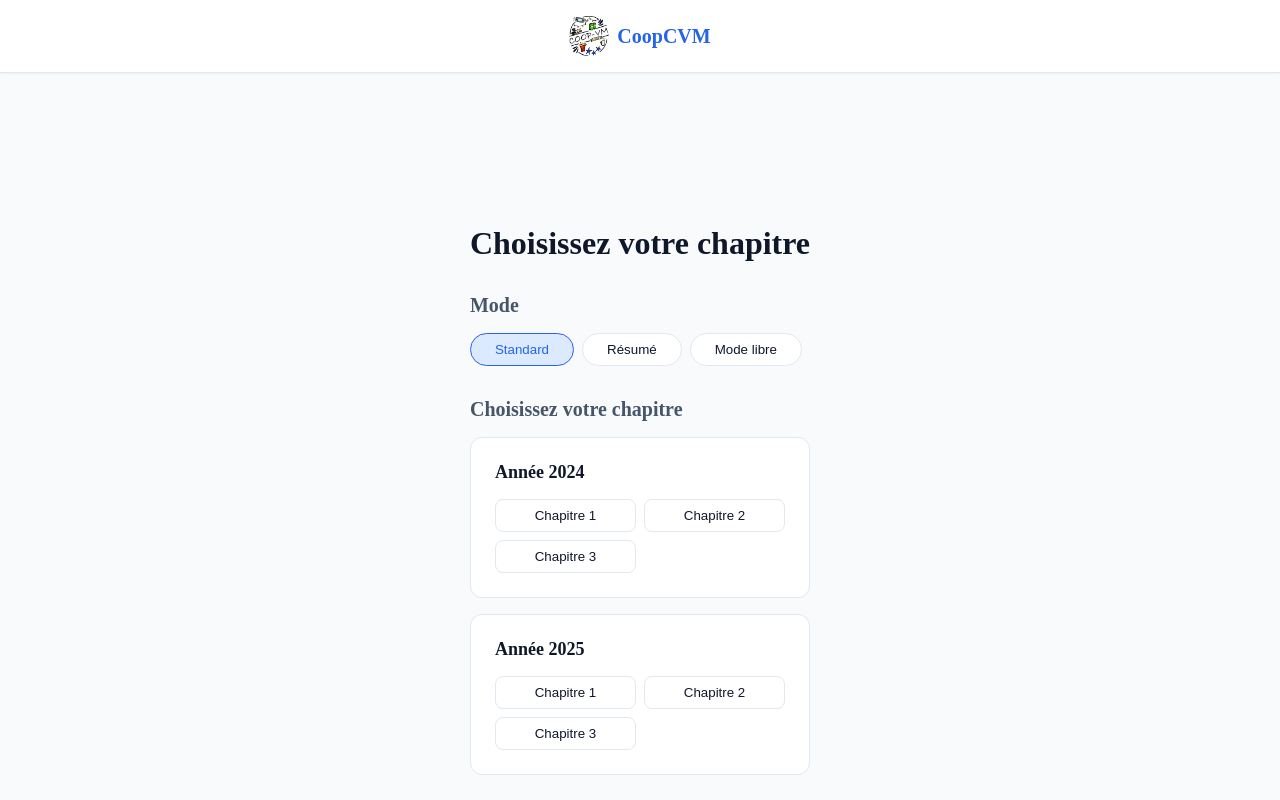
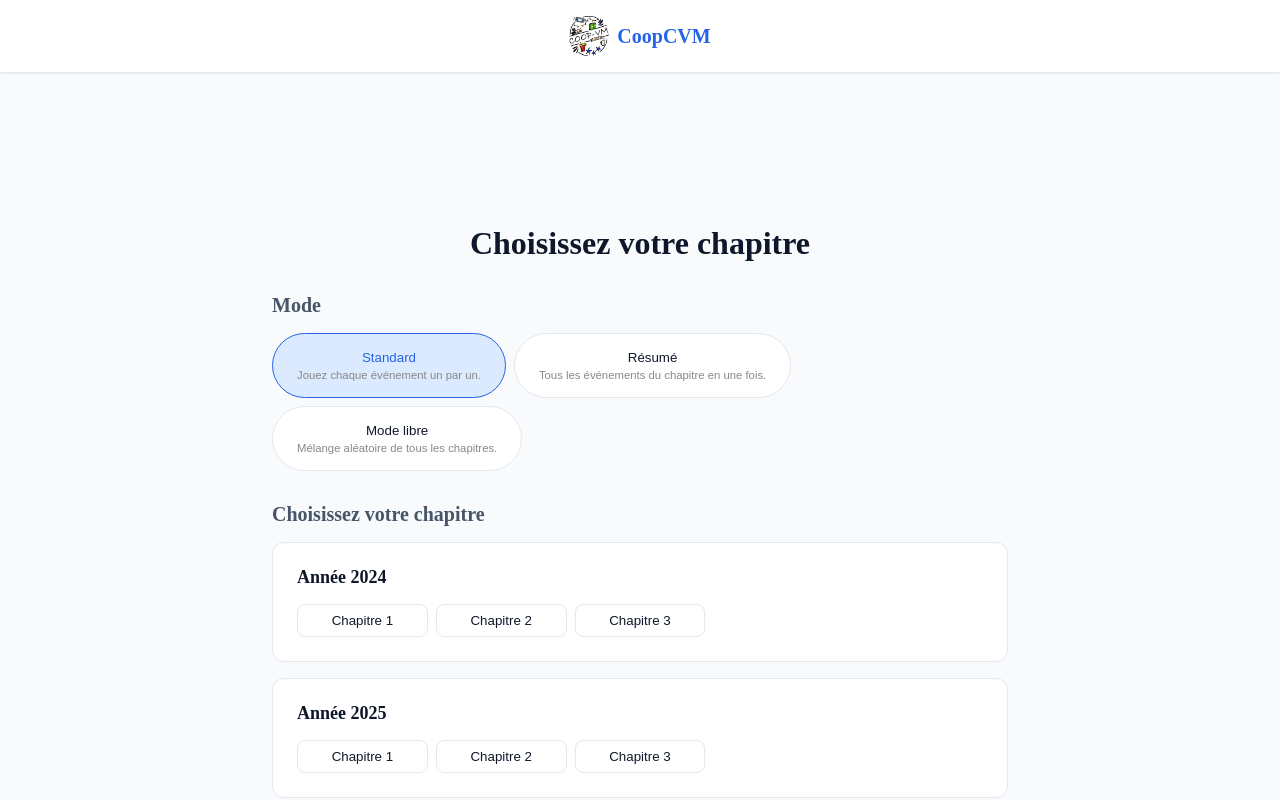
Before and after one commit to pdoucefy/edu-timeline, a Next.js app: page /fr/select in a window 1280 px wide. Shown: the top 800 px of the page. Built offline with nearby package versions, Linux system fonts and the light colour scheme.

Commit message:
added descriptions in mode selection section

```diff
--- a/src/components/LevelSelectionClient.tsx
+++ b/src/components/LevelSelectionClient.tsx
@@ -101,7 +101,11 @@ const ModeToggleGroup = styled(ToggleGroup.Root)`
 `;
 
 const ModeToggle = styled(ToggleGroup.Item)<{ $pressed: boolean }>`
-  padding: ${({ theme }) => `${theme.spacing.sm} ${theme.spacing.lg}`};
+  display: flex;
+  flex-direction: column;
+  align-items: center;
+  gap: ${({ theme }) => theme.spacing.xs};
+  padding: ${({ theme }) => `${theme.spacing.md} ${theme.spacing.lg}`};
   border-radius: ${({ theme }) => theme.radii.round};
   border: 1px solid
     ${({ theme, $pressed }) => ($pressed ? theme.colors.primary : theme.colors.border)};
@@ -382,17 +386,38 @@ export const LevelSelectionClient = ({ years, locale }: LevelSelectionClientProp
           aria-label="Mode de sélection"
         >
           <ModeToggle value="single" $pressed={mode === 'single'} aria-pressed={mode === 'single'}>
-            {t('standardToggle')}
+            <div
+              style={{ display: 'flex', flexDirection: 'column', alignItems: 'center', gap: '4px' }}
+            >
+              <span>{t('standardToggle')}</span>
+              <span style={{ fontSize: '0.85em', color: '#888', textAlign: 'center' }}>
+                {t('standardDescription')}
+              </span>
+            </div>
           </ModeToggle>
           <ModeToggle
             value="summary"
             $pressed={mode === 'summary'}
             aria-pressed={mode === 'summary'}
           >
-            {t('summaryToggle')}
+            <div
+              style={{ display: 'flex', flexDirection: 'column', alignItems: 'center', gap: '4px' }}
+            >
+              <span>{t('summaryToggle')}</span>
+              <span style={{ fontSize: '0.85em', color: '#888', textAlign: 'center' }}>
+                {t('summaryDescription')}
+              </span>
+            </div>
           </ModeToggle>
           <ModeToggle value="forFun" $pressed={mode === 'forFun'} aria-pressed={mode === 'forFun'}>
-            {t('forFunToggle')}
+            <div
+              style={{ display: 'flex', flexDirection: 'column', alignItems: 'center', gap: '4px' }}
+            >
+              <span>{t('forFunToggle')}</span>
+              <span style={{ fontSize: '0.85em', color: '#888', textAlign: 'center' }}>
+                {t('forFunDescription')}
+              </span>
+            </div>
           </ModeToggle>
         </ModeToggleGroup>
       </Section>
--- a/src/i18n/messages/fr.json
+++ b/src/i18n/messages/fr.json
@@ -19,8 +19,11 @@
     "chapterLabel": "Chapitre {number}",
     "chapterDescription": "Chapitre {number} — {description}",
     "standardToggle": "Standard",
+    "standardDescription": "Jouez chaque événement un par un.",
     "summaryToggle": "Résumé",
+    "summaryDescription": "Tous les événements du chapitre en une fois.",
     "forFunToggle": "Mode libre",
+    "forFunDescription": "Mélange aléatoire de tous les chapitres.",
     "difficultyEasy": "Facile",
     "difficultyHard": "Difficile",
     "startGame": "Lancer la partie",
```
